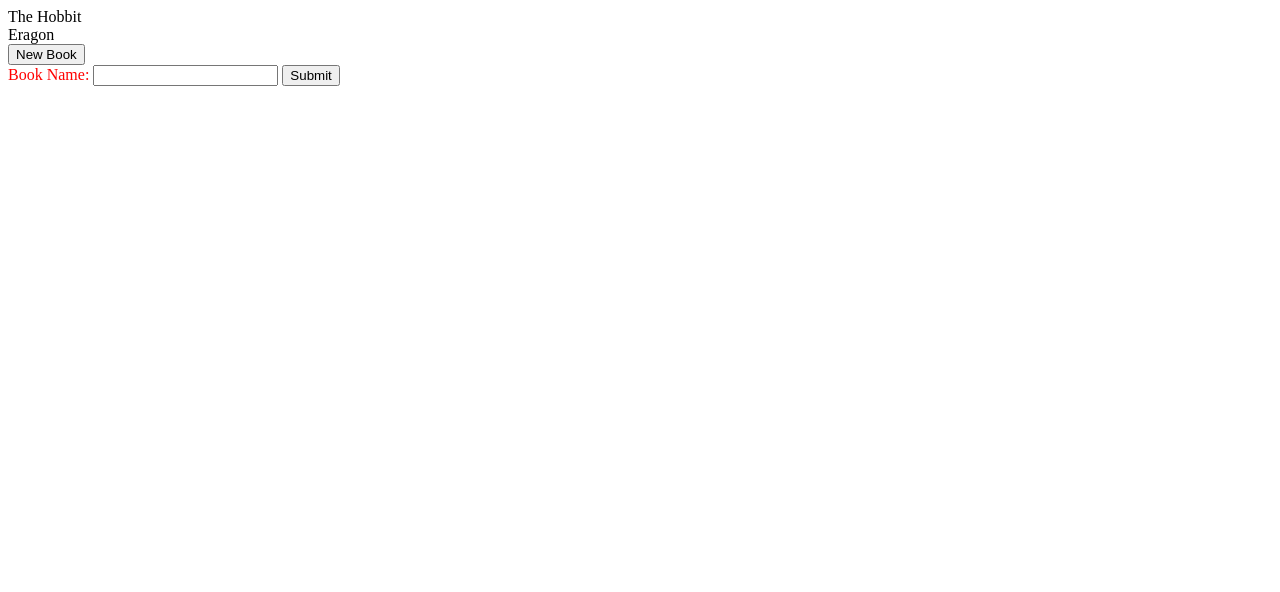
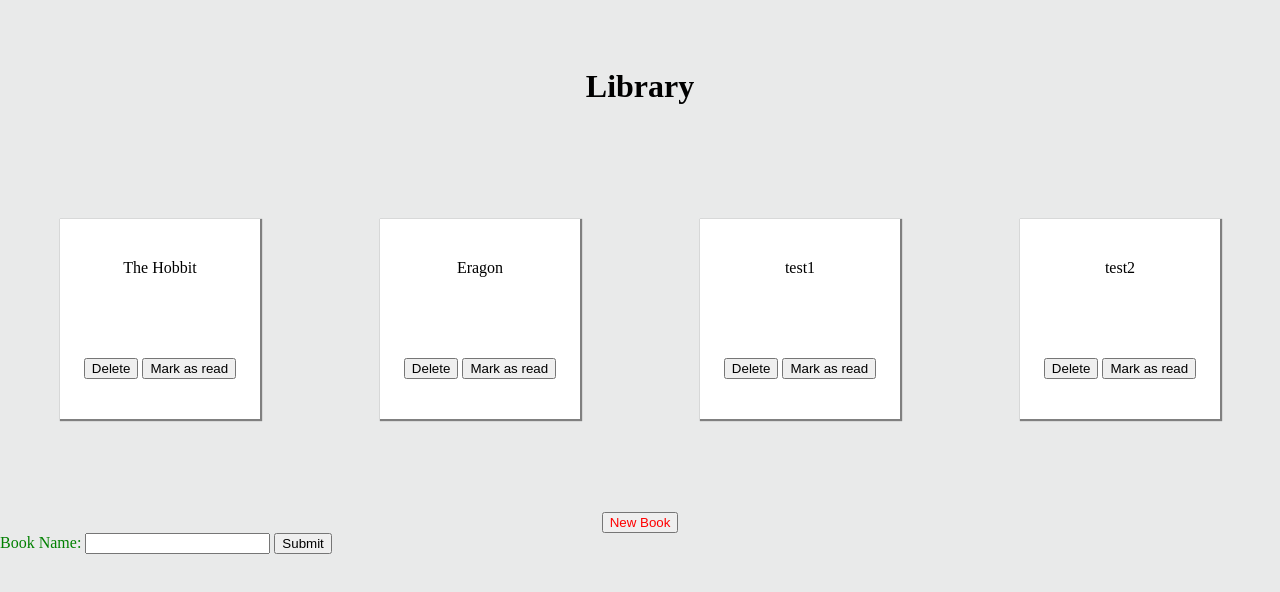
Before and after one commit to HectorMilla/library, a plain HTML site: page index.html in a window 1280 px wide. Both pictures are taken after a click on the button "New Book". Drawn offline with Linux system fonts and the light colour scheme.

Commit message:
added button to delete book item as well as change read status; added basic css

```diff
--- a/app.js
+++ b/app.js
@@ -1,4 +1,4 @@
-const bookList = document.getElementById("books");
+const bookList = document.querySelector("#books");
 const newBookButton = document.getElementById("addBook");
 const bookForm = document.querySelector("#bookForm");
 
@@ -11,13 +11,20 @@ function Book(title, author, pages, read) {
     return `${this.title} by ${this.author}, ${this.pages} pages, ${this.read}`;
   };
 }
-myLibrary = ["The Hobbit", "Eragon"];
+myLibrary = ["The Hobbit", "Eragon", "test1", "test2"];
 //loops through array of books and displays them on screen
-let addBookToLibrary = () => {
-  myLibrary.forEach((book) => {
-    const libraryBook = document.createElement("div");
-    libraryBook.innerText = book;
-    bookList.appendChild(libraryBook);
+
+let displayBooks = (library) => {
+  library.forEach((book, index) => {
+    const bookHtml = `
+    <div id=${index} class=book>
+        ${book}
+        <div>
+            <button data-index=${index} class=deleteBook>Delete</button>
+            <button data-index=${index} class=readStatus>Mark as read</button>
+        </div>
+    </div>`;
+    bookList.innerHTML += bookHtml;
   });
 };
 
@@ -25,10 +32,27 @@ newBookButton.addEventListener("click", () => {
   bookForm.style.display = "block";
 });
 //prevent form submit default and remove form from screen
+displayBooks(myLibrary);
 document.getElementById("submit").addEventListener("click", function (event) {
   event.preventDefault();
   bookForm.style.display = "none";
 });
-addBookToLibrary();
+
+const deleteBookButton = document.querySelectorAll(".deleteBook");
+
+for (let i = 0; i < deleteBookButton.length; i++) {}
+
+bookList.addEventListener("click", (e) => {
+  let elementId = e.target.dataset.index;
+  let elementClass = e.target.className;
+  let element = document.getElementById(elementId); // book div
+  if (elementClass == "deleteBook") {
+    myLibrary.splice(elementId, 1);
+    element.remove();
+  } else if (elementClass == "readStatus") {
+    element.classList.toggle("read");
+  }
+});
+let markAsRead = () => {};
 // let theHobbit = new Book("The Hobbit", "J.R.R. Tolkien", 295, "read");
 // console.log(theHobbit.info());
--- a/index.html
+++ b/index.html
@@ -7,8 +7,11 @@
     <title>Document</title>
   </head>
   <body>
+    <div class="container">
+      <h1 class="title">Library</h1>
       <div id="books"></div>
-    <div class="container">
+
+      <div class="form-container">
         <button id="addBook">New Book</button>
         <form id="bookForm" action="/">
           <div class="content">
@@ -18,7 +21,7 @@
           </div>
         </form>
       </div>
-
+    </div>
     <script src="app.js"></script>
   </body>
 </html>
--- a/styles.css
+++ b/styles.css
@@ -1,4 +1,47 @@
+body {
+  margin: 0;
+  background-color: rgb(233, 234, 234);
+}
+.container {
+  display: flex;
+  flex-direction: column;
+  justify-content: space-around;
+  height: 600px;
+  width: 100%;
+}
+.title {
+  text-align: center;
+}
+#books {
+  display: flex;
+  justify-content: space-around;
+  flex-wrap: wrap;
+}
+.book {
+  height: 200px;
+  width: 200px;
+  box-shadow: 1px 1px 1px 1px grey;
+  background-color: #fff;
+  display: flex;
+  flex-direction: column;
+  justify-content: space-around;
+  align-items: center;
+}
 #bookForm {
   display: none;
+}
+.form-container {
+  display: flex;
+  flex-direction: column;
+}
+#addBook {
   color: red;
+  margin: auto;
 }
+.read {
+  background-color: green;
+}
+
+div .content {
+  color: green;
+}
```
Lines whose indentation alone changed are shown as unchanged.
